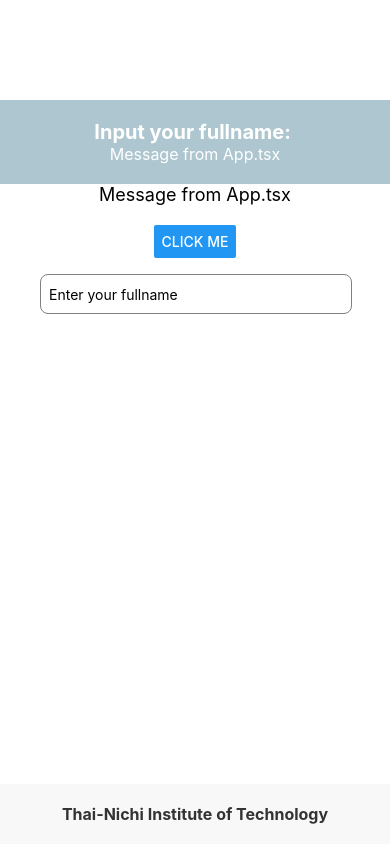
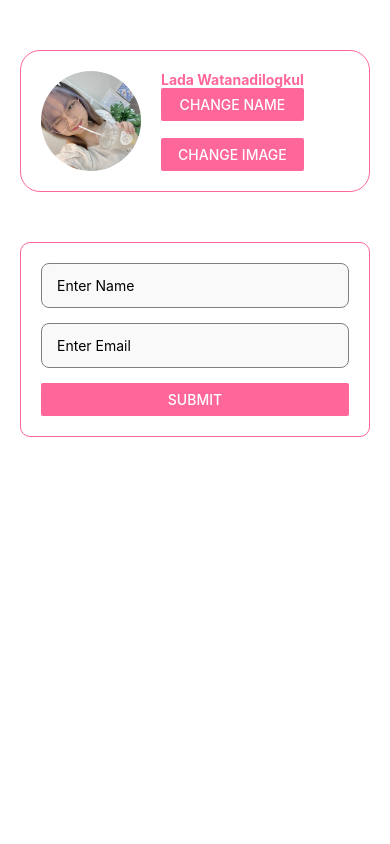
Before and after one commit to Lagedane/ReactNative-Year3, a React Native app: screen / in a window 390 px wide. Built offline with nearby package versions, Linux system fonts and the light colour scheme.

Commit message:
Practice3_TextInput Component

```diff
--- a/App.tsx
+++ b/App.tsx
@@ -1,50 +1,17 @@
-import { StyleSheet, View, Text, Button, Alert, TextInput } from "react-native";
-import { StatusBar } from "expo-status-bar";
-import AppFooter from "./components/AppFooter";
-import AppHeader from "./components/AppHeader";
-import Content from "./components/Content";
-import { stylesPractice } from "./styles/styles";
+import { StyleSheet, Text, View, TextInput, Button } from "react-native";
 import React, { useState, useEffect } from "react";
+import ProfileScreen from "./components/ProfileScreen";
+import { stylesLogin } from "./styles/styles";
+import Login from "./components/Login";
 
-export default function App(): React.JSX.Element {
-  const [fullname, setFullname] = useState("");
-  const [message, setMessage] = useState("Message from App.tsx");
-  const [footerMessage, setFooterMessage] = useState(
-    "Thai-Nichi Institute of Technology"
-  );
-
-  useEffect(() => {
-    console.log("Component has mounted");
-  }, []);
-
-  useEffect(() => {
-    console.log(`Fullname has changed to ${fullname}`);
-  }, [fullname]);
-
-  const handleButtonClick = () => {
-    Alert.alert(`'Hello', Input your fullname: ${fullname}`);
-  };
+const App = (): React.JSX.Element => {
 
   return (
-    <View style={styles.container}>
-      <AppHeader fullname={fullname} message={message} />
-      {/* <Content message={message} fullname={fullname} /> */}
-      <Content message={message} onButtonClick = {handleButtonClick} />
-      <AppFooter footerMessage={footerMessage} />
-      <TextInput
-        style={stylesPractice.input}
-        placeholder="Enter your fullname"
-        value={fullname} // set to state of fullname
-        onChangeText={setFullname}
-      />
-      <StatusBar style="light" />
+    <View>
+      <ProfileScreen />
+      {/* <Login/> */}
     </View>
   );
-}
+};
 
-const styles = StyleSheet.create({
-  container: {
-    flex: 1,
-    backgroundColor: "#fff",
-  },
-});
+export default App;
--- /dev/null
+++ b/components/Login.tsx
@@ -0,0 +1,31 @@
+import { View, Text, TextInput, Button, Alert } from "react-native";
+import React, { useState } from "react";
+import { stylesLogin } from "../styles/styles";
+
+const Login = (): React.JSX.Element => {
+  const [name, setName] = useState("");
+  const [email, setEmail] = useState("");
+  const handleSubmit = () => {
+    if(!name) {
+        Alert.alert("")
+    }
+  }
+
+  return (
+    <View style={stylesLogin.container}>
+      <TextInput
+        style={stylesLogin.input}
+        placeholder="Enter Name"
+        onChangeText={setName}
+      />
+      <TextInput
+        style={stylesLogin.input}
+        placeholder="Enter Email"
+        onChangeText={setEmail}
+      />
+      <Button title="SUBMIT" onPress={handleSubmit} color={"#ff6699"} />
+    </View>
+  );
+};
+
+export default Login;
--- a/components/ProfileScreen.tsx
+++ b/components/ProfileScreen.tsx
@@ -1,6 +1,7 @@
 import { StyleSheet, Text, View, Image, Button } from "react-native";
 import React, { useState } from "react";
-import styles from "../styles/styles";
+import {styles} from "../styles/styles";
+import Login from "./Login";
 
 const ProfileScreen = (): React.JSX.Element => {
   const profileImage = require("../assets/profileimage.jpg");
@@ -35,6 +36,7 @@ const ProfileScreen = (): React.JSX.Element => {
           />
         </View>
       </View>
+      <Login/>
     </View>
   );
 };
--- a/styles/styles.ts
+++ b/styles/styles.ts
@@ -5,7 +5,7 @@ const styles = StyleSheet.create({
   container: {
     alignItems: "center",
     padding: 20,
-    backgroundColor: "#f5f5f5",
+    backgroundColor: "#fff",
   },
   profileImage: {
     borderRadius: 50,
@@ -92,4 +92,27 @@ const stylesPractice = StyleSheet.create({
   },
 });
 
-export { styles, stylesPractice };
+const stylesLogin = StyleSheet.create({
+  container: {
+    justifyContent: "center",
+    padding: 20,
+    marginTop: 50,
+    backgroundColor: "#ffffff", // ต้งัค่าสีพ้ืนหลงัเป็นสีขาว
+    borderRadius: 10, // เพิ่มความมนให้กบัขอบคอนเทนเนอร์
+    elevation: 3, // เพิ่มเงาให้กบัคอนเทนเนอร์(เฉพาะ Android)
+    width: "100%", // ต้งัความกวา้งของ container ให้เต็มหน้าจอ
+    borderWidth: 1,
+    borderColor: "#ff6699",
+  },
+  input: {
+    height: 45, // เพิ่มความสูงของ TextInput
+    borderColor: "gray", // เปลี่ยนสีขอบเป็นสีเทาอ่อน
+    borderWidth: 1,
+    borderRadius: 8, // เพิ่มความมนให้กบัขอบ TextInput
+    marginBottom: 15, // เพิ่มระยะห่างดา้นล่างระหวา่ ง TextInput
+    paddingHorizontal: 15, // เพิ่มระยะห่างภายใน TextInput
+    backgroundColor: "#f9f9f9", // ต้งัค่าสีพ้ืนหลงัของ TextInput
+  },
+});
+
+export { styles, stylesPractice, stylesLogin };
```
Also changed, not shown: App3.tsx (added, +50 -0 lines).
